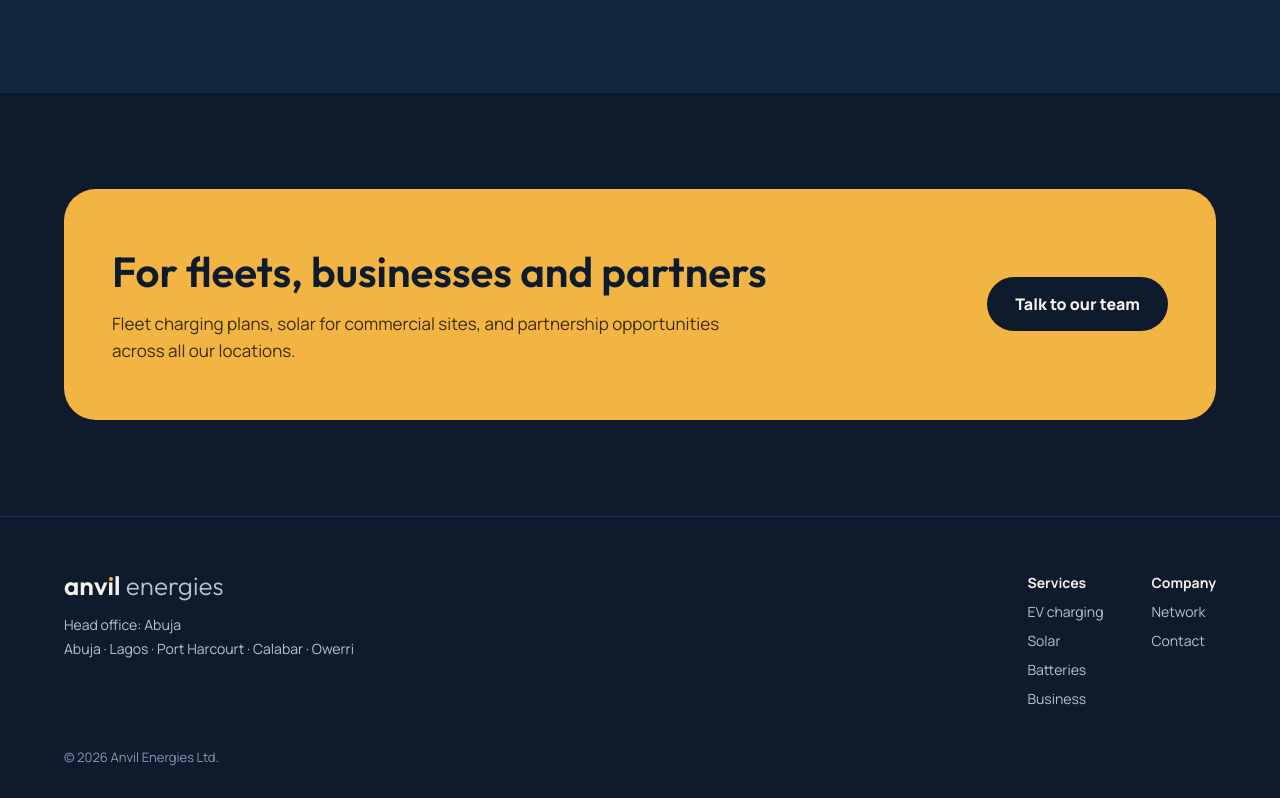
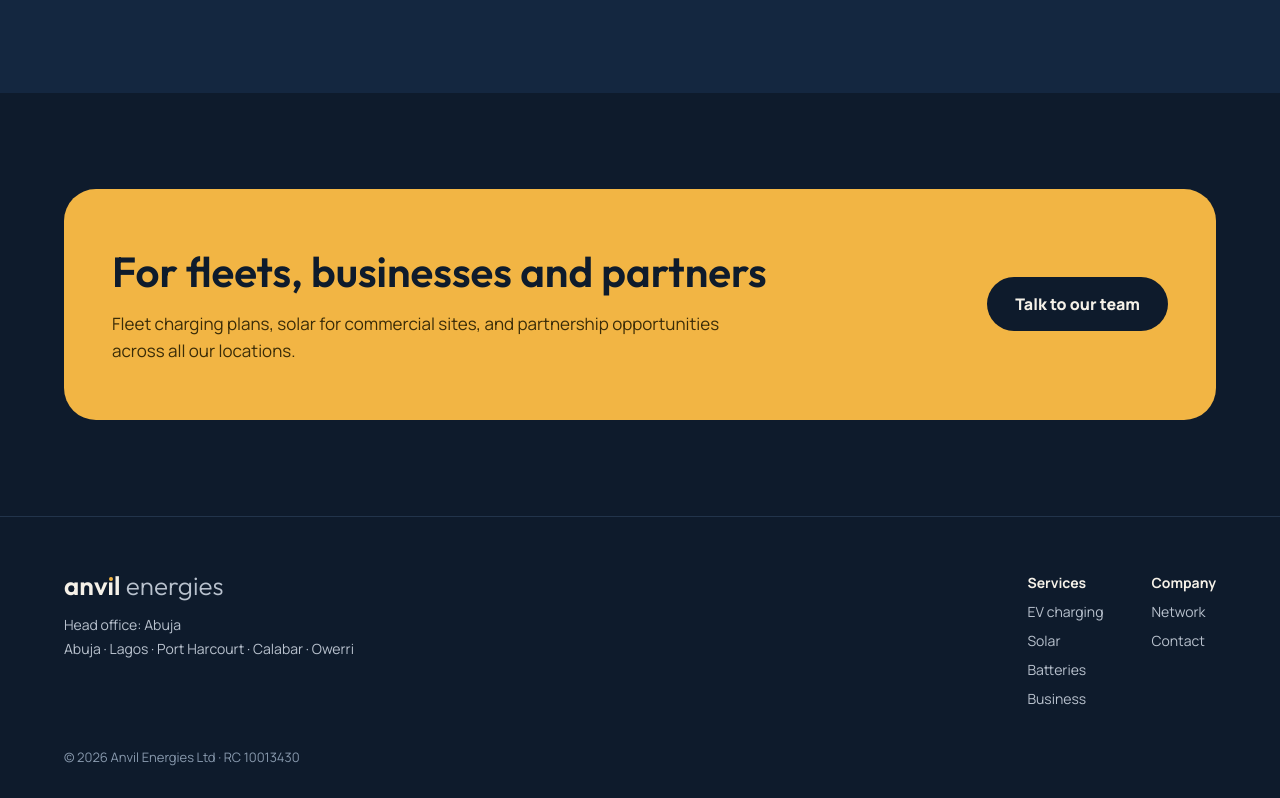
Before and after one commit to vycount/anvilenergies.com, a plain HTML site: page index.html in a window 1280 px wide. Shown: the part 2471-3269 px from the top of the page. Drawn offline with Linux system fonts and the light colour scheme.

Commit message:
Update index.html

```diff
--- a/index.html
+++ b/index.html
@@ -268,7 +268,7 @@ footer{border-top:1px solid #22344B}
       <div><b>Company</b><a href="#network">Network</a><a href="#contact">Contact</a></div>
     </div>
   </div>
-  <div class="wrap copy">© <span id="yr">2026</span> Anvil Energies Ltd.</div>
+  <div class="wrap copy">© <span id="yr">2026</span> Anvil Energies Ltd · RC 10013430</div>
 </footer>
 
 <script>
```
